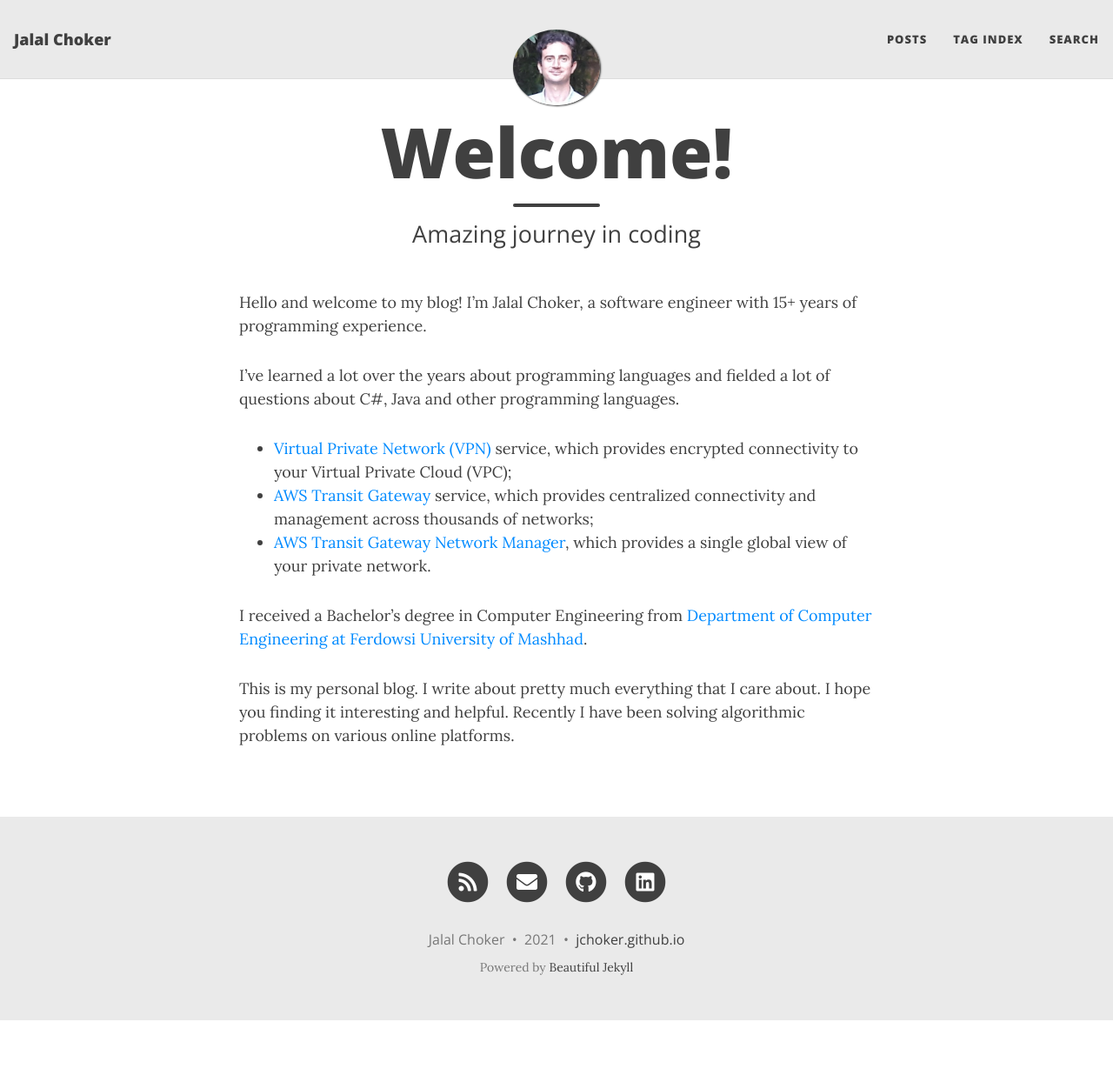
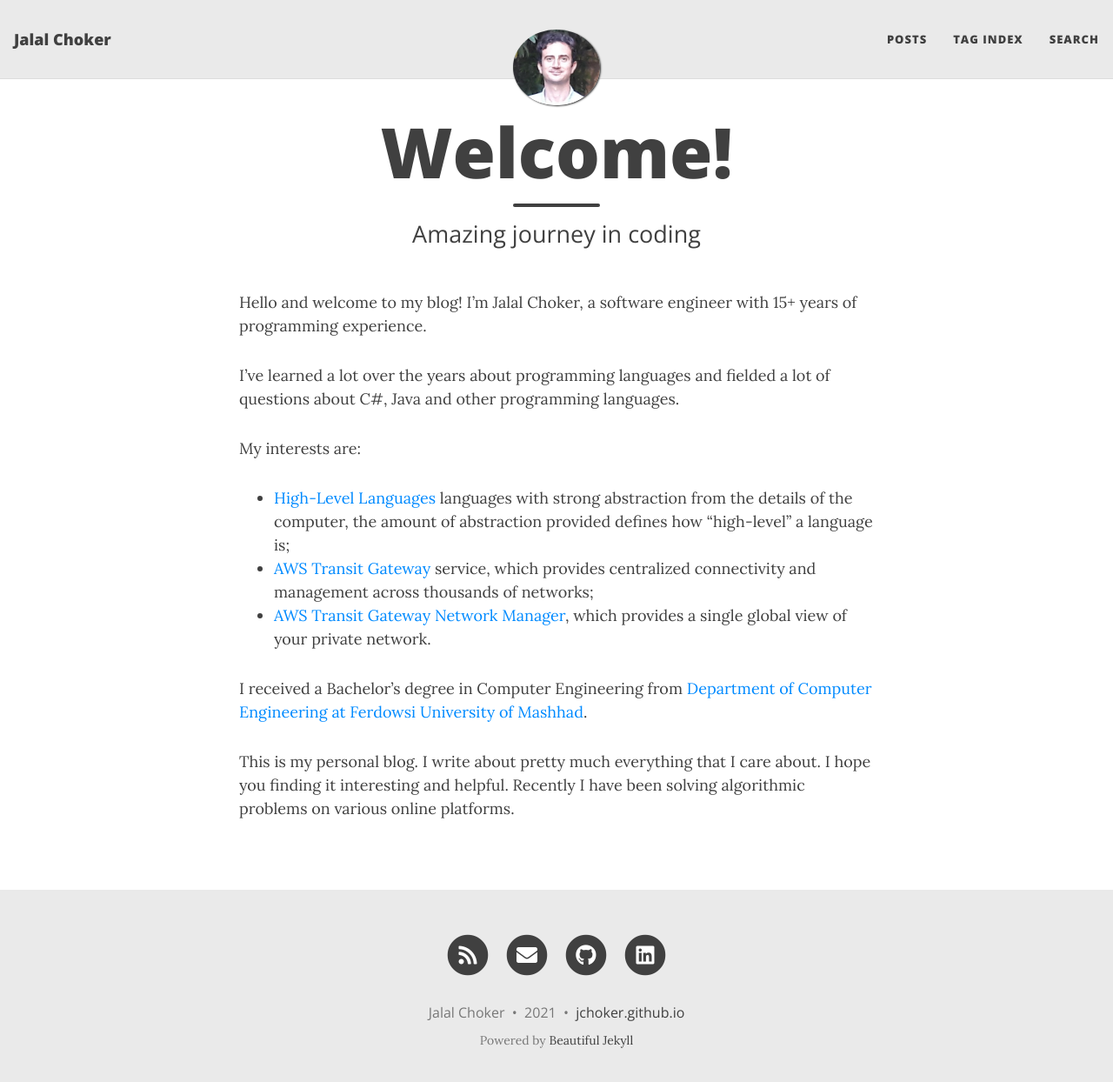
Before and after one commit to jchoker/jchoker.github.io, a Jekyll site: the page built from index.md, in a window 1280 px wide and 1257 px high. Shown: the top 1244 px of the window at 87% size. Built offline with Jekyll 4.4.1, drawn with Linux system fonts in a browser that asks for light colours; nearby versions of some CDN libraries.

Commit message:
Update index.md

```diff
--- a/index.md
+++ b/index.md
@@ -8,7 +8,9 @@ use-site-title: true
 Hello and welcome to my blog! I’m Jalal Choker, a software engineer with 15+ years of programming experience.
 
 I’ve learned a lot over the years about programming languages and fielded a lot of questions about C#, Java and other programming languages.
-* [Virtual Private Network (VPN)](http://docs.aws.amazon.com/AmazonVPC/latest/UserGuide/vpn-connections.html) service, which provides encrypted connectivity to your Virtual Private Cloud (VPC);
+
+My interests are:
+* [High-Level Languages](http://docs.aws.amazon.com/AmazonVPC/latest/UserGuide/vpn-connections.html) languages with strong abstraction from the details of the computer, the amount of abstraction provided defines how "high-level" a language is;
 * [AWS Transit Gateway](https://aws.amazon.com/transit-gateway/) service, which provides centralized connectivity and management across thousands of networks;
 * [AWS Transit Gateway Network Manager](https://aws.amazon.com/transit-gateway/network-manager/), which provides a single global view of your private network.
 
```
